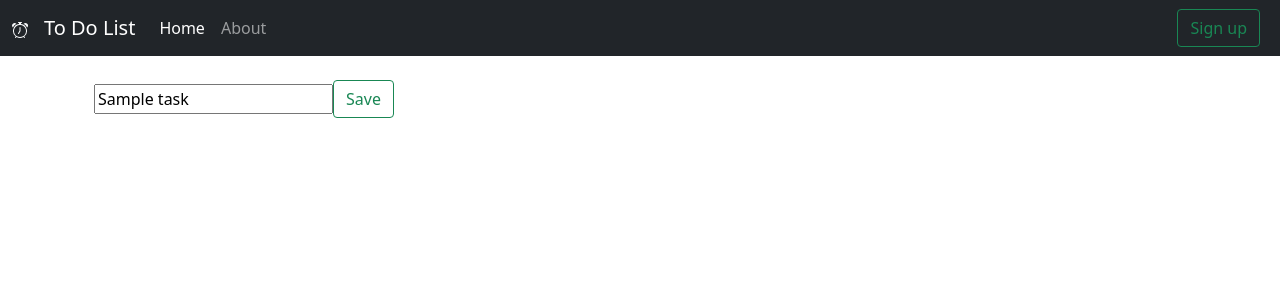
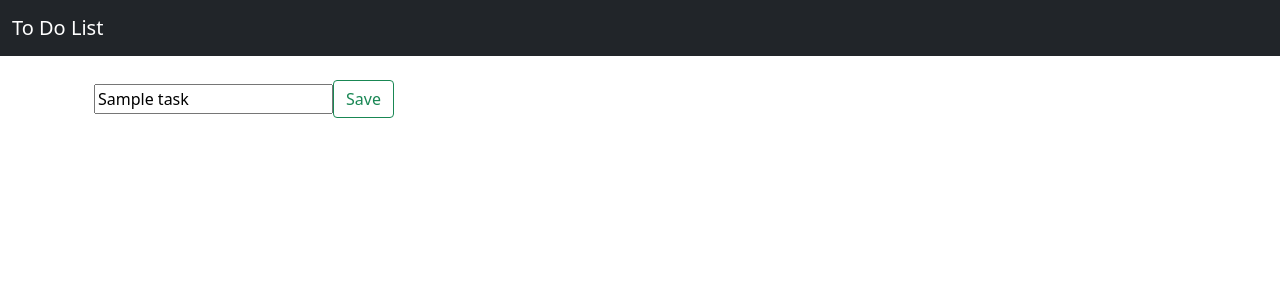
Before and after one commit to teasec4/ToDoAppDjango, a Django app: template todolist/templates/edit.html in a window 1280 px wide. Shown: the top 300 px of the page. Run offline with Django 4.2, Linux system fonts and the light colour scheme; the template is opened without the code that fills it: most values are stand-ins (such as "Sample title", 1, 10 or a date in 2020); parts of the project's set-up code (start-up, migrations or seed data) failed here and were passed over.

Commit message:
Add files via upload

```diff
--- a/todolist/templates/edit.html
+++ b/todolist/templates/edit.html
@@ -13,42 +13,15 @@
 <header>
     <nav class="navbar navbar-expand-md fixed-top navbar-dark bg-dark">
         <div class="container-fluid">
-            <a class="navbar-brand" href="index.html">
-                <svg xmlns="http://www.w3.org/2000/svg" width="16" height="16" fill="currentColor"
-                     class="bi bi-alarm text-light" viewBox="0 0 16 16">
-                    <path d="M8.5 5.5a.5.5 0 0 0-1 0v3.362l-1.429 2.38a.5.5 0 1 0 .858.515l1.5-2.5A.5.5 0 0 0 8.5 9V5.5z"/>
-                    <path d="M6.5 0a.5.5 0 0 0 0 1H7v1.07a7.001 7.001 0 0 0-3.273 12.474l-.602.602a.5.5 0 0 0 .707.708l.746-.746A6.97 6.97 0 0 0 8 16a6.97 6.97 0 0 0 3.422-.892l.746.746a.5.5 0 0 0 .707-.708l-.601-.602A7.001 7.001 0 0 0 9 2.07V1h.5a.5.5 0 0 0 0-1h-3zm1.038 3.018a6.093 6.093 0 0 1 .924 0 6 6 0 1 1-.924 0zM0 3.5c0 .753.333 1.429.86 1.887A8.035 8.035 0 0 1 4.387 1.86 2.5 2.5 0 0 0 0 3.5zM13.5 1c-.753 0-1.429.333-1.887.86a8.035 8.035 0 0 1 3.527 3.527A2.5 2.5 0 0 0 13.5 1z"/>
-                </svg>
-            </a>
-            <a class="navbar-brand" href="index.html">
+            <a class="navbar-brand" href="{% url 'home' %}">
                 To Do List
             </a>
-            <button class="navbar-toggler" type="button" data-bs-toggle="collapse" data-bs-target="#navbarNav"
-                    aria-controls="navbarNav" aria-expanded="false" aria-label="Toggle navigation">
-                <span class="navbar-toggler-icon"></span>
-            </button>
-            <div class="collapse navbar-collapse" id="navbarNav">
-                <ul class="navbar-nav me-auto mb-2 mb-md-0">
-                    <li class="nav-item">
-                        <a class="nav-link active" href="#">Home</a>
-                    </li>
-                    <li class="nav-item">
-                        <a class="nav-link" href="#">About</a>
-                    </li>
-
-                </ul>
-                <div class="d-flex">
-                    <a class="btn btn-outline-success me-2 " href="#">
-                        Sign up
-
-                    </a>
-
-                </div>
 
             </div>
         </div>
     </nav>
 </header>
+
 <div class="container3">
 </div>
 
```
Also changed, not shown: todolist/templates/index.html (+5 -2 lines).
